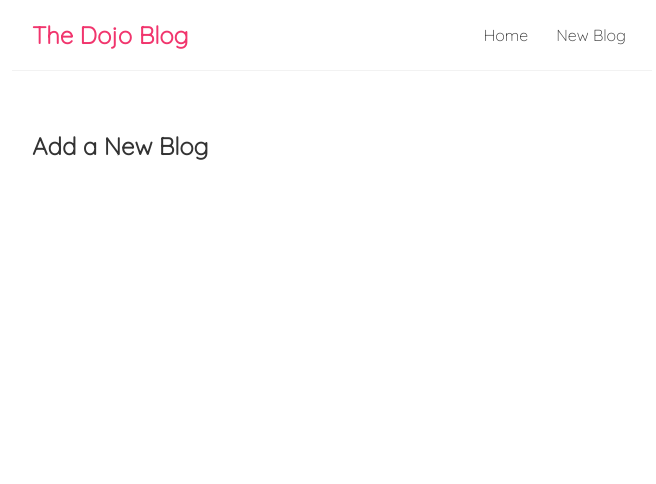
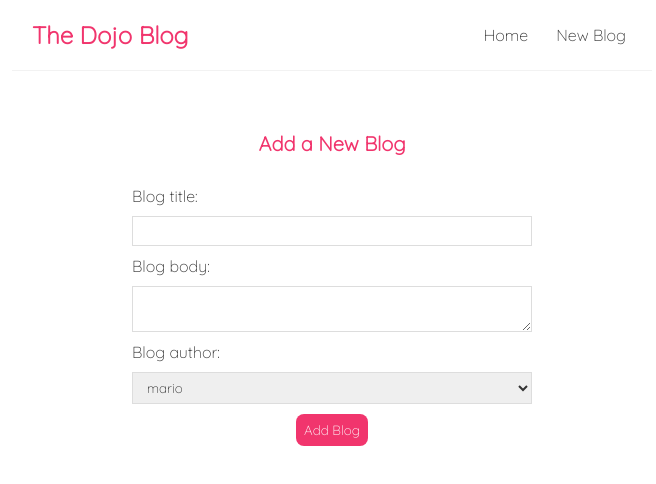
Before and after one commit to favdev0118/react-t, a React (Create React App) app: page /create in a window 1280 px wide. Shown: the top 484 px of the page, without its empty margins (308-964 px from the left). Built offline with nearby package versions, Linux system fonts and the light colour scheme.

Commit message:
controlled inputs

```diff
--- a/src/Create.js
+++ b/src/Create.js
@@ -1,7 +1,39 @@
+import { useState } from "react";
+
 const Create = () => {
+    const [title, setTitle] = useState('');
+    const [body, setBody] = useState('');
+    const [author, setAuthor] = useState('');
+
     return (
         <div className="create">
             <h2>Add a New Blog</h2>
+            <form>
+                <label>Blog title:</label>
+                <input
+                type="text"
+                required
+                value={title}
+                onChange= {(e)=> setTitle(e.target.value)}
+                />
+                <label>Blog body:</label>
+                <textarea
+                required
+                onChange={(e) => setBody(e.target.value)}
+                ></textarea>
+                <label>Blog author:</label>
+                <select
+                value={author}
+                onChange={(e)=> setAuthor(e.target.value)}
+                >
+                    <option value="mario">mario</option>
+                    <option value="yoshi">yoshi</option>
+                </select>
+                <button>Add Blog</button>
+                <p>{title}</p>
+                <p>{body}</p>
+                <p>{author}</p>
+            </form>
         </div>
      );
 }
--- a/src/index.css
+++ b/src/index.css
@@ -4,7 +4,7 @@
   margin: 0;
   font-family: 'Quicksand', sans-serif;
   color: #333;
-  text-align: left;
+
 }
 
 .navbar {
@@ -67,3 +67,41 @@
 .blog-preview a{
   text-decoration: none;
 }
+
+/* create new blog form */
+
+.create {
+  max-width: 400px;
+  margin: 0 auto;
+  text-align: center;
+}
+
+.create label {
+  text-align: left;
+  display: block;
+}
+
+.create h2 {
+  font-size: 20px;
+  color: #f1356d;
+  margin-bottom: 30px;
+}
+
+.create input, .create textarea, .create select {
+  width: 100%;
+  padding: 6px 10px;
+  margin: 10px 0;
+  border: solid 1px #ddd;
+  box-sizing: border-box;
+  display: block;
+}
+
+.create button {
+  background: #f1356d;
+  color: #fff;
+  border: 0;
+  padding: 8px;
+  border-radius: 8px;
+  cursor: pointer;
+
+}
```
